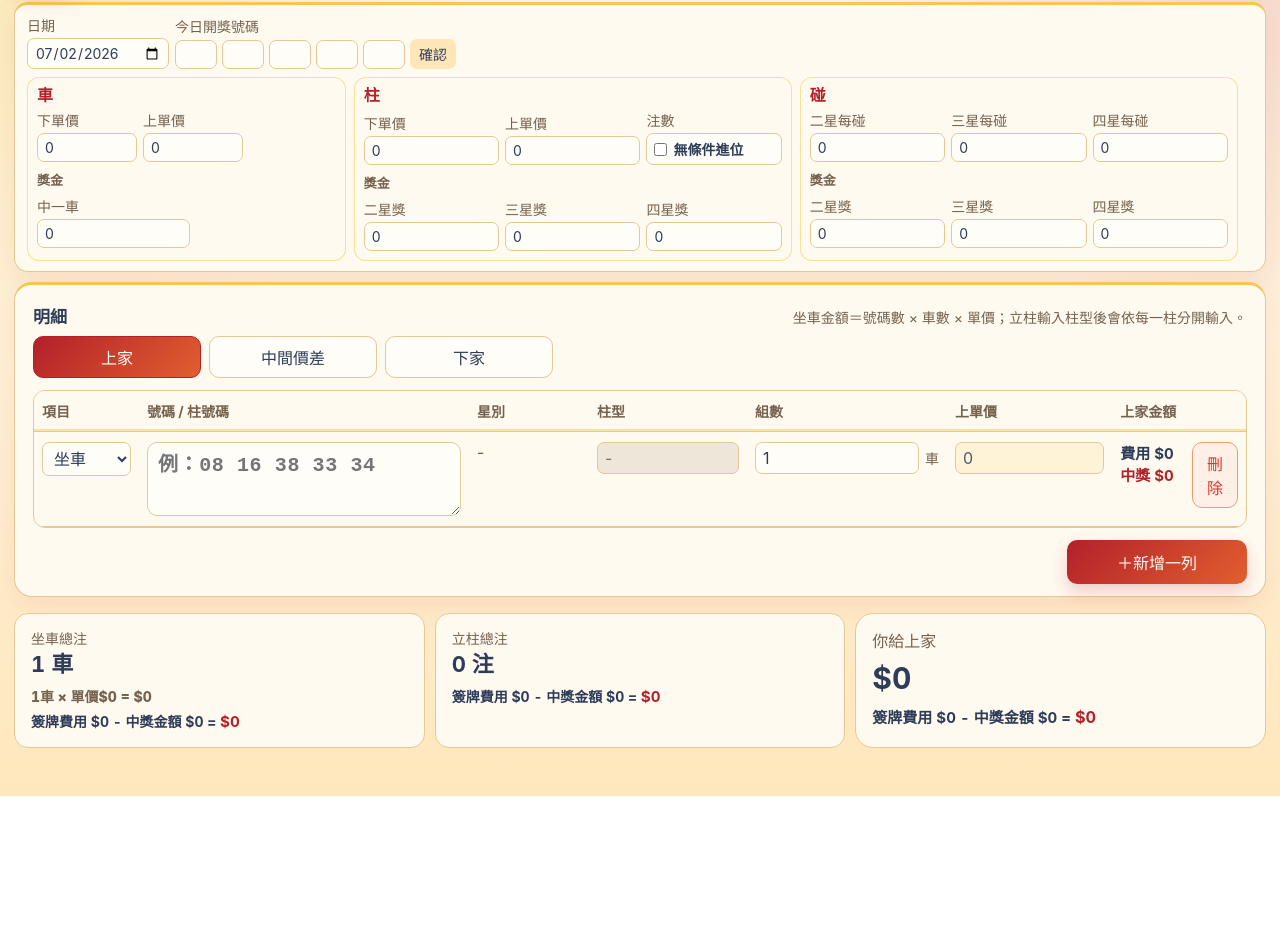
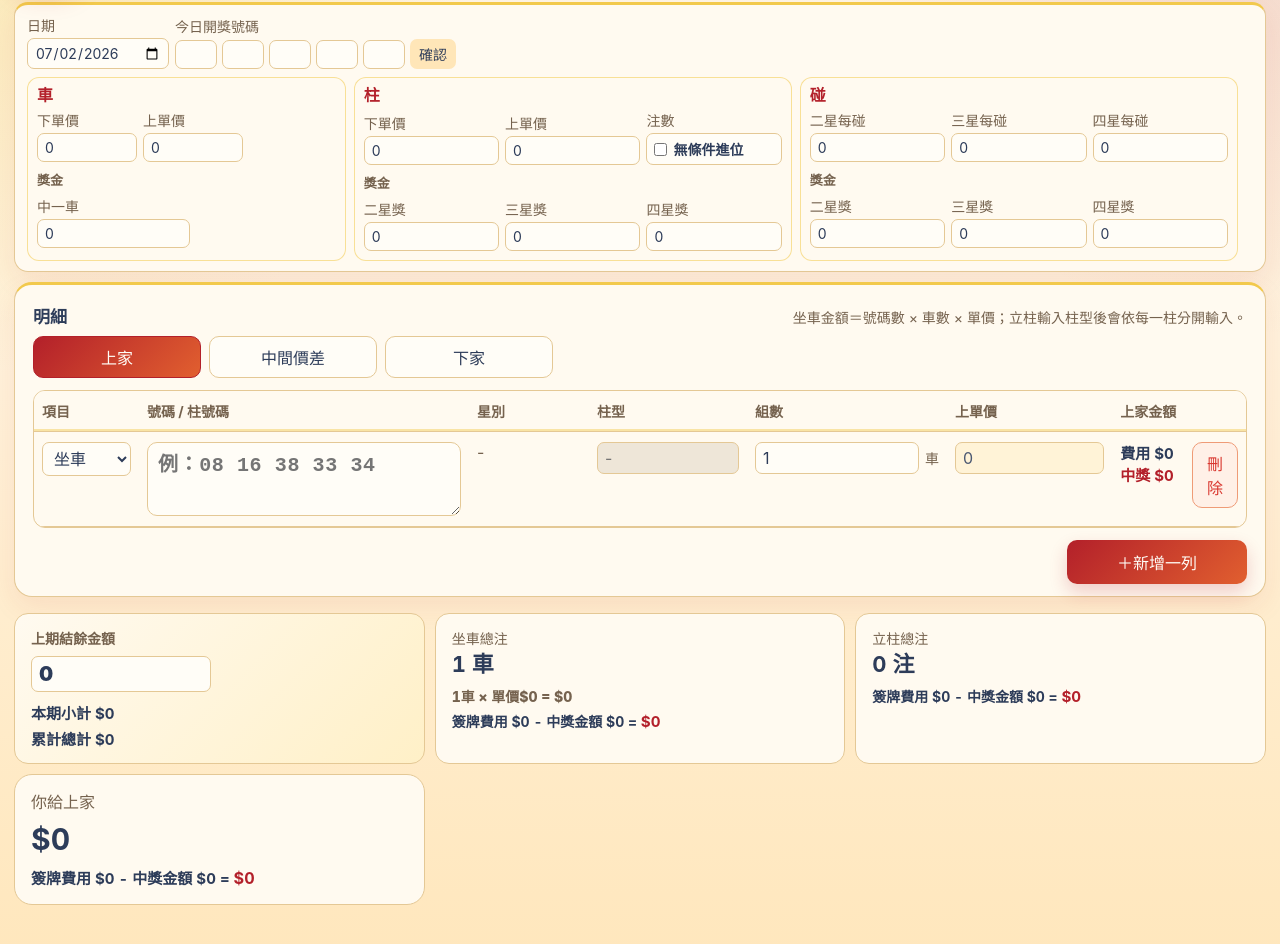
Before and after one commit to eoniancco-hub/shuang-shuang-ying-539, a website: page index.html in a window 1280 px wide. Shown: the part 110-1054 px from the top of the page. Before the commit the page ends 906 px from the top, so only its background shows below. Drawn offline with Linux system fonts and the light colour scheme.

Commit message:
Add previous balance summary

```diff
--- a/app.js
+++ b/app.js
@@ -27,6 +27,9 @@ const pillarFourPrizeInput = document.querySelector("#pillarFourPrizeInput");
 const comboTwoPrizeInput = document.querySelector("#comboTwoPrizeInput");
 const comboThreePrizeInput = document.querySelector("#comboThreePrizeInput");
 const comboFourPrizeInput = document.querySelector("#comboFourPrizeInput");
+const previousBalanceInput = document.querySelector("#previousBalanceInput");
+const currentPeriodTotalEl = document.querySelector("#currentPeriodTotal");
+const grandTotalEl = document.querySelector("#grandTotal");
 const downTotalEl = document.querySelector("#downTotal");
 const upTotalEl = document.querySelector("#upTotal");
 const marginTotalEl = document.querySelector("#marginTotal");
@@ -43,7 +46,7 @@ const SETTINGS_STORAGE_KEY = "shuang-shuang-ying-539-rate-settings-v1";
 const DRAFT_STORAGE_KEY = "shuang-shuang-ying-539-current-draft-v1";
 let isRestoringDraft = false;
 const persistentSettingInputs = Array.from(
-  document.querySelectorAll(".setting-price input:not([type='checkbox']), .setting-prize input")
+  document.querySelectorAll(".setting-price input:not([type='checkbox']), .setting-prize input, #previousBalanceInput")
 );
 const persistentSettingCheckboxes = Array.from(
   document.querySelectorAll(".setting-option input[type='checkbox']")
@@ -1424,6 +1427,10 @@ function recalculate() {
   downTotalEl.textContent = formatWholeMoney(getBreakdownNet(totalBreakdown, "down"));
   upTotalEl.textContent = formatWholeMoney(getBreakdownNet(totalBreakdown, "up"));
   marginTotalEl.textContent = formatWholeMoney(getBreakdownNet(totalBreakdown, "margin"));
+  const currentPeriodTotal = getBreakdownNet(totalBreakdown, amountKey);
+  const previousBalance = toNumber(previousBalanceInput?.value);
+  currentPeriodTotalEl.textContent = formatWholeMoney(currentPeriodTotal);
+  grandTotalEl.textContent = formatWholeMoney(previousBalance + currentPeriodTotal);
 
   renderPrintRows(printRows, amountKey);
   carCountTotalEl.textContent = `${formatCount(typeTotals.坐車.count)} 車`;
--- a/index.html
+++ b/index.html
@@ -185,6 +185,16 @@
       </section>
 
       <section class="bottom-summary-grid">
+        <div class="balance-card">
+          <label>
+            上期結餘金額
+            <input id="previousBalanceInput" type="text" inputmode="decimal" value="0" />
+          </label>
+          <div class="summary-breakdown">
+            <span>本期小計 <b id="currentPeriodTotal">$0</b></span>
+            <span>累計總計 <b id="grandTotal">$0</b></span>
+          </div>
+        </div>
         <div class="type-summary-card">
           <span>坐車總注</span>
           <strong id="carCountTotal">0 車</strong>
--- a/styles.css
+++ b/styles.css
@@ -709,16 +709,33 @@ th {
 
 .bottom-summary-grid {
   display: grid;
-  grid-template-columns: repeat(3, minmax(220px, 1fr));
+  grid-template-columns: repeat(3, minmax(240px, 1fr));
   gap: 10px;
   margin-bottom: 12px;
 }
 
+.balance-card,
 .type-summary-card {
   background: var(--card);
   border: 1px solid var(--line);
   border-radius: 14px;
   padding: 14px 16px;
+}
+
+.balance-card {
+  background: linear-gradient(135deg, #fffaf0 0%, #fff0c7 100%);
+}
+
+.balance-card label {
+  color: var(--muted);
+  font-weight: 800;
+}
+
+.balance-card input {
+  margin-top: 5px;
+  max-width: 180px;
+  font-size: 20px;
+  font-weight: 900;
 }
 
 .type-summary-card span {
```
